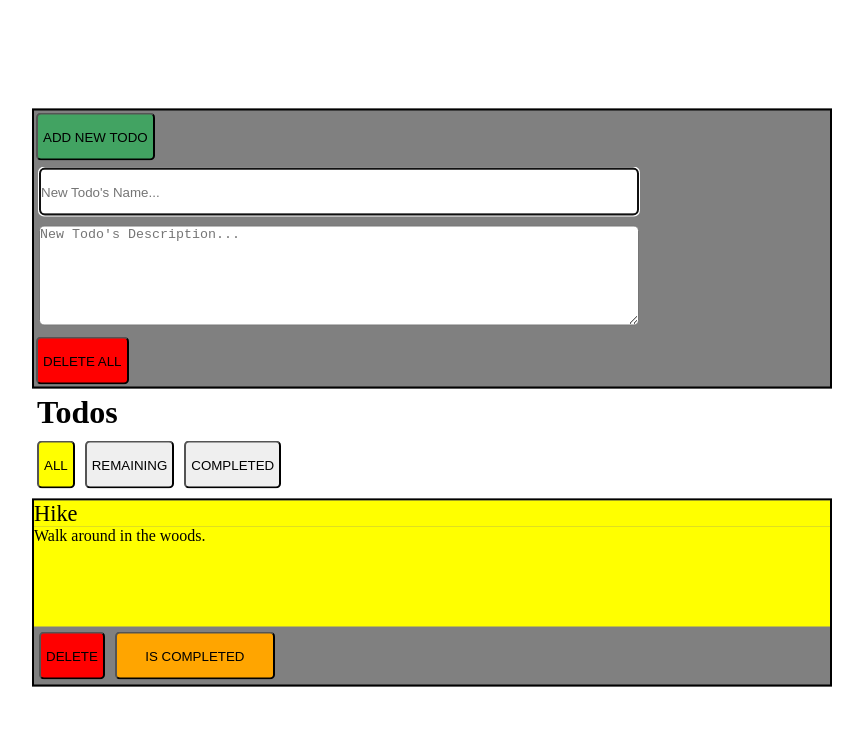
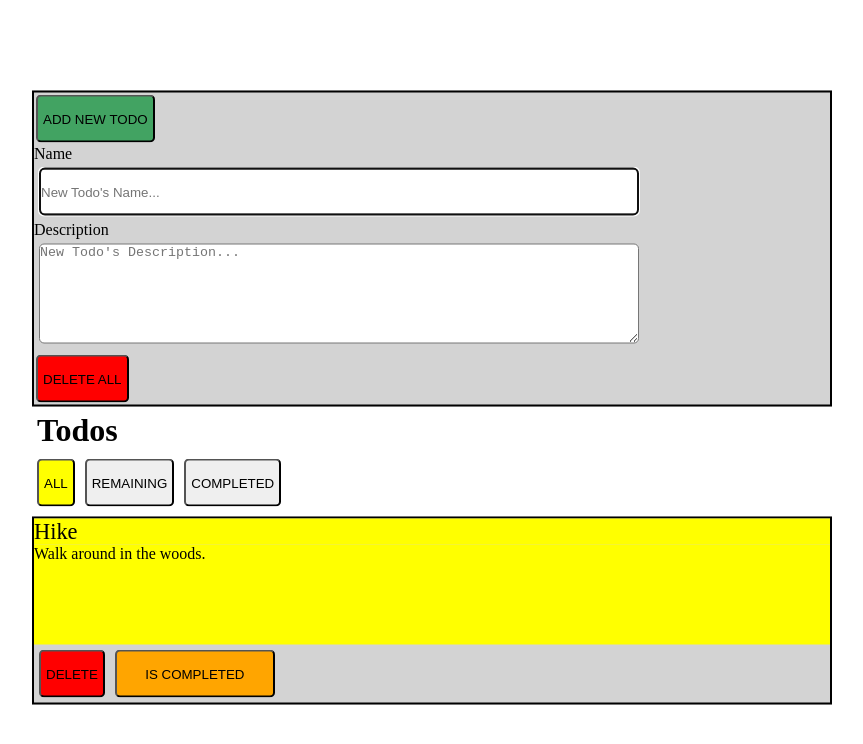
Before and after one commit to TheoJoha/react-mongodb-todo, a React (Create React App) app in the folder frontend/: page / in a window 1280 px wide. Shown: the top 744 px of the page, without its empty margins (208-1071 px from the left). Built offline with nearby package versions, Linux system fonts and the light colour scheme.

Commit message:
added labels

```diff
--- a/frontend/src/App.js
+++ b/frontend/src/App.js
@@ -59,10 +59,15 @@ function App() {
         <form onSubmit={handleNewTodo}>
           <button className="addNewTodo" type="submit"> ADD NEW TODO</button>
           <div key="firstDiv" className="inputName">
-            <input name="inputName" autoFocus key="inputName" value={newTodo.name} onChange={(e) => handleNameChange(e)} type="text" placeholder="New Todo's Name..."></input>
+            <label htmlFor="inputName">Name</label>
+            <br/>
+            <input id="inputName" name="inputName" autoFocus key="inputName" value={newTodo.name} onChange={(e) => handleNameChange(e)} type="text" placeholder="New Todo's Name..."></input>
+
           </div>
           <div key="secondDiv" className="inputName">
-            <textarea className="inputDescription" key="inputDescription" value={newTodo.description} onChange={(e) => handleDescriptionChange(e)} placeholder="New Todo's Description..."></textarea>
+            <label htmlFor="inputDescription">Description</label>
+            <br/>
+            <textarea id="inputDescription" className="inputDescription" key="inputDescription" value={newTodo.description} onChange={(e) => handleDescriptionChange(e)} placeholder="New Todo's Description..."></textarea>
           </div>
         </form>
         <button className="deleteAllTodos" onClick={() => deleteAllTodos()}> DELETE ALL</button>
@@ -99,8 +104,6 @@ function App() {
         </div>
         )
       )
-    } else {
-      return ""
     }
   }
 
--- a/frontend/src/main.css
+++ b/frontend/src/main.css
@@ -54,12 +54,12 @@ input, textarea {
 }
 
 .configureTodos {
-    background-color: gray;
+    background-color: #D3D3D3;
     border: solid black 2px;
 }
 
 .todoItem {
-    background-color: gray;
+    background-color: #D3D3D3;
     border: solid black 2px;
     margin-top: 5px;
     margin-bottom: 5px;
```
